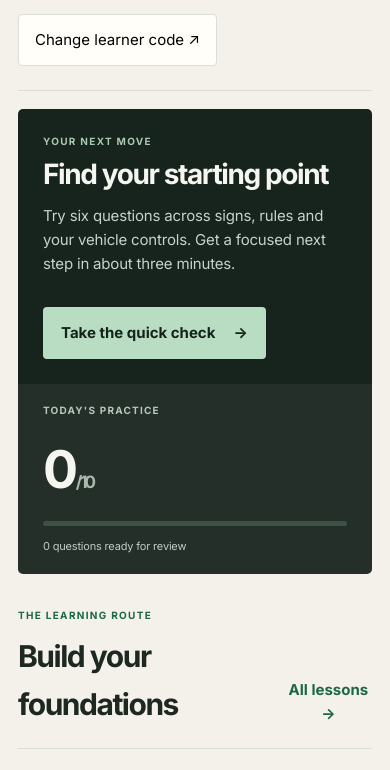
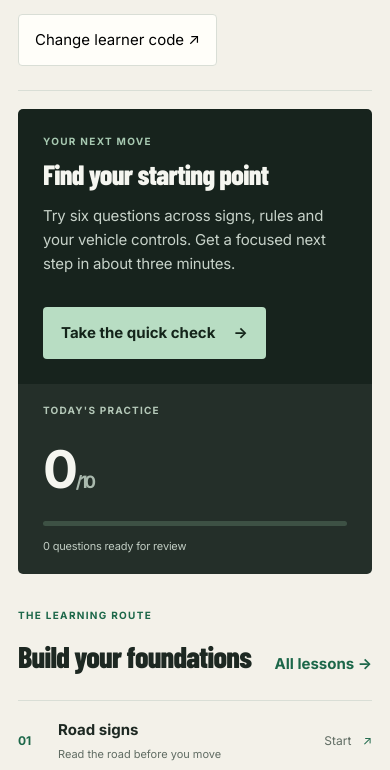
Before and after one commit to buttercode101/Greenlight-k53, a plain HTML site: page index.html in a window 390 px wide. Shown: the part 307-1077 px from the top of the page. Drawn offline with Linux system fonts and the light colour scheme; a script that the page names is missing.

Commit message:
Refine display typography and keep mobile theme control above the task dock

```diff
--- a/assets/experience-rebuild.css
+++ b/assets/experience-rebuild.css
@@ -358,3 +358,17 @@ html[data-theme="dark"] #app .btn-primary{color:#14241a!important}
 
 /* Test-day checklist targets are full 24px controls, not tiny 19px boxes. */
 #app .task-row input{width:24px!important;height:24px!important;min-width:24px!important;min-height:24px!important;margin-top:0!important}
+
+
+/* Display typography: self-hosted Barlow Condensed for a recognisable
+   road-learning voice; Inter remains the quiet, readable body face. */
+#app .brand{font-family:"Barlow Condensed",Inter,system-ui,sans-serif!important;font-weight:800!important;letter-spacing:-.025em!important}
+#app .x-welcome h1,#app .x-page-intro h1,#app .block h1,
+#app .x-command-main h2,#app .x-assessment h2,#app .x-lesson-list b,
+#app .x-progress-head h2,#app .x-library h2,#app .block h2{
+ font-family:"Barlow Condensed",Inter,system-ui,sans-serif!important;
+ font-weight:800!important;letter-spacing:-.025em!important
+}
+@media(max-width:850px){
+ #app>.app-header .topbar .theme-toggle{margin-top:0!important;align-self:center!important}
+}
```
